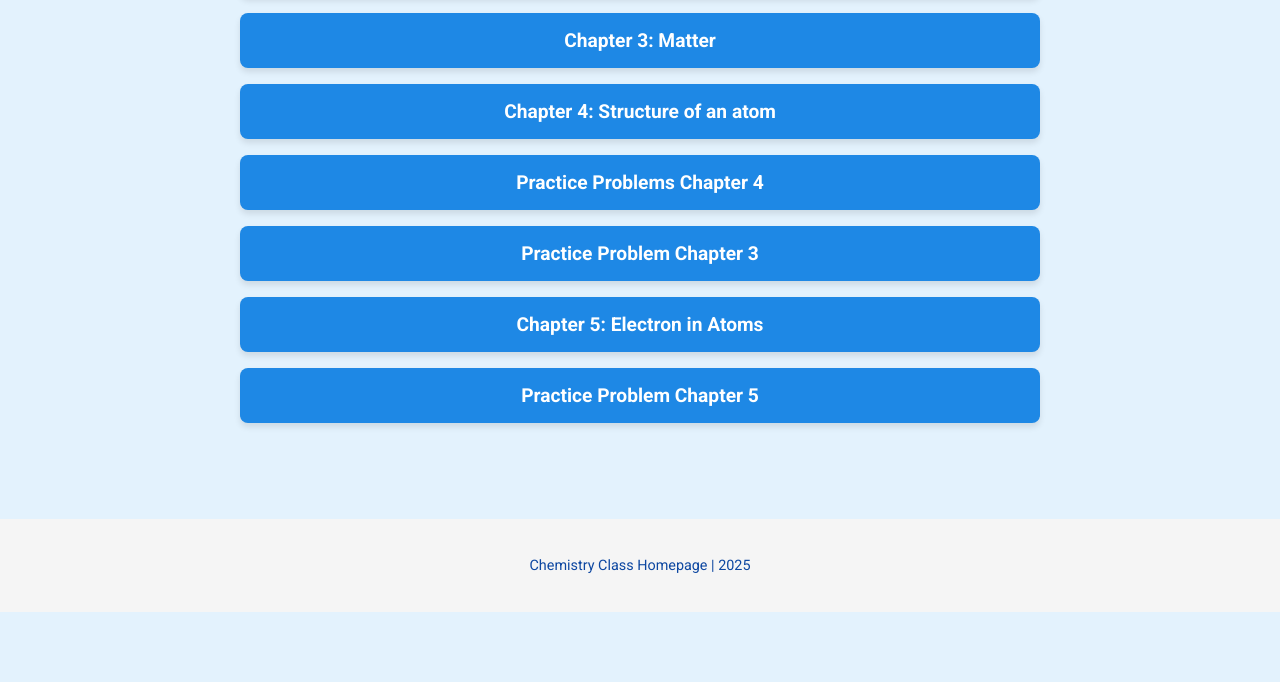
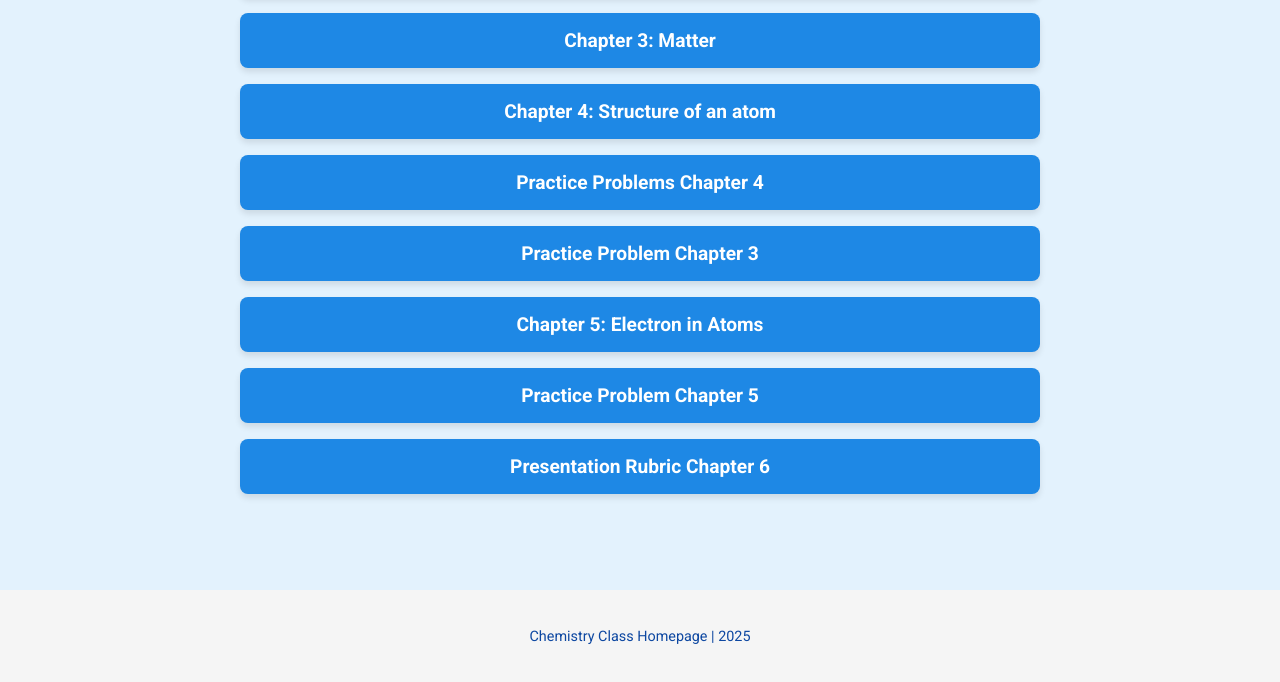
Before and after one commit to frankmartinez-teachercnsp/ChemistriCNSP, a plain HTML site: page index.html in a window 1280 px wide. Shown: the part 346-1028 px from the top of the page. Before the commit the page ends 958 px from the top, so only its background shows below. Drawn offline with Linux system fonts and the light colour scheme.

Commit message:
rubrica in index

```diff
--- a/index.html
+++ b/index.html
@@ -26,6 +26,7 @@
 	    <li><a href="problemas-practica-cap3.html">Practice Problem Chapter 3</a></li>
 	    <li><a href="chapter5.html">Chapter 5: Electron in Atoms</a></li>
 	    <li><a href="cap5probl.html">Practice Problem Chapter 5</a></li>
+	    <li><a href="rubirca.pdf">Presentation Rubric Chapter 6</a></li>
 	</ul>
     </main>
 
```
